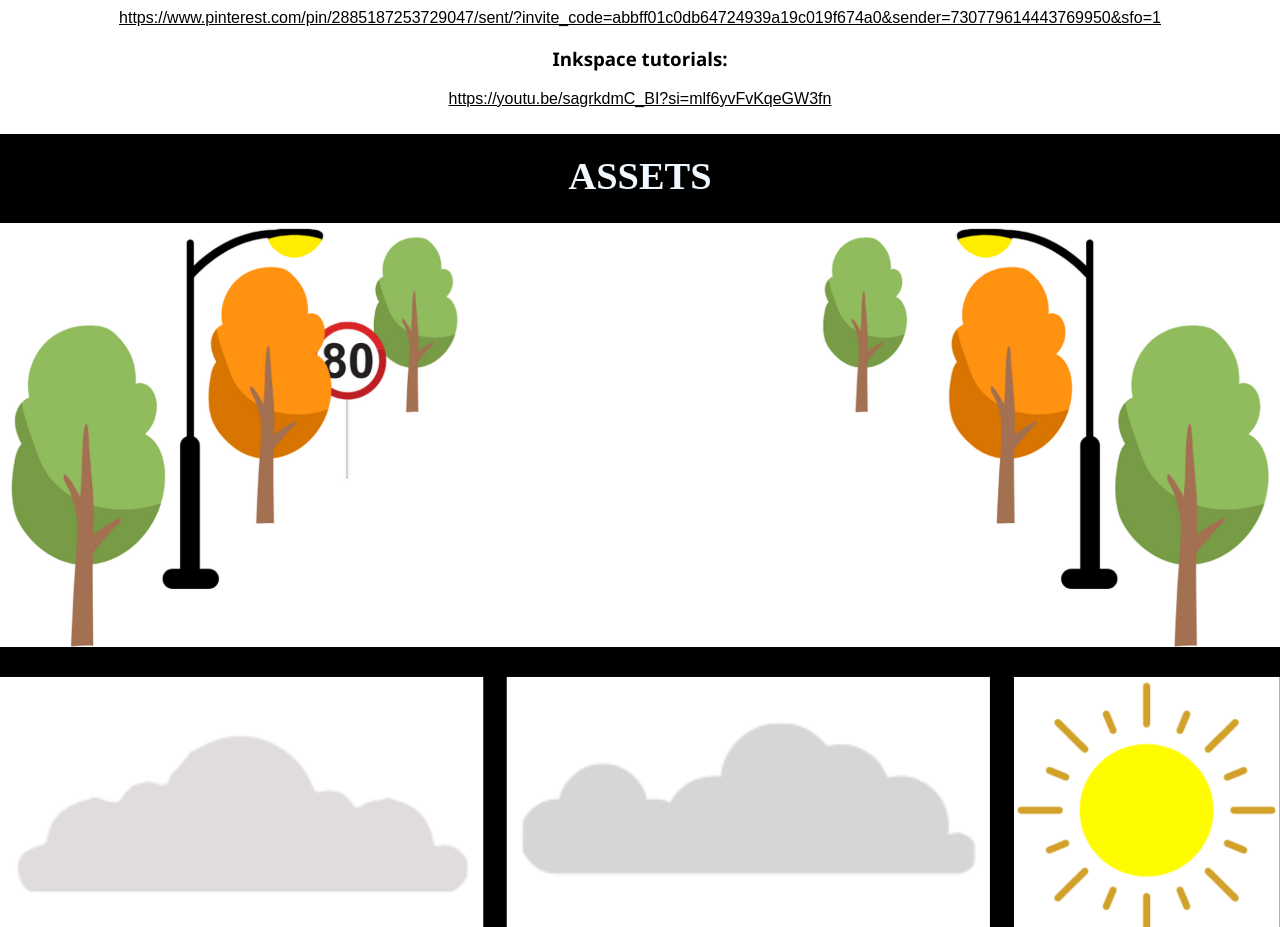
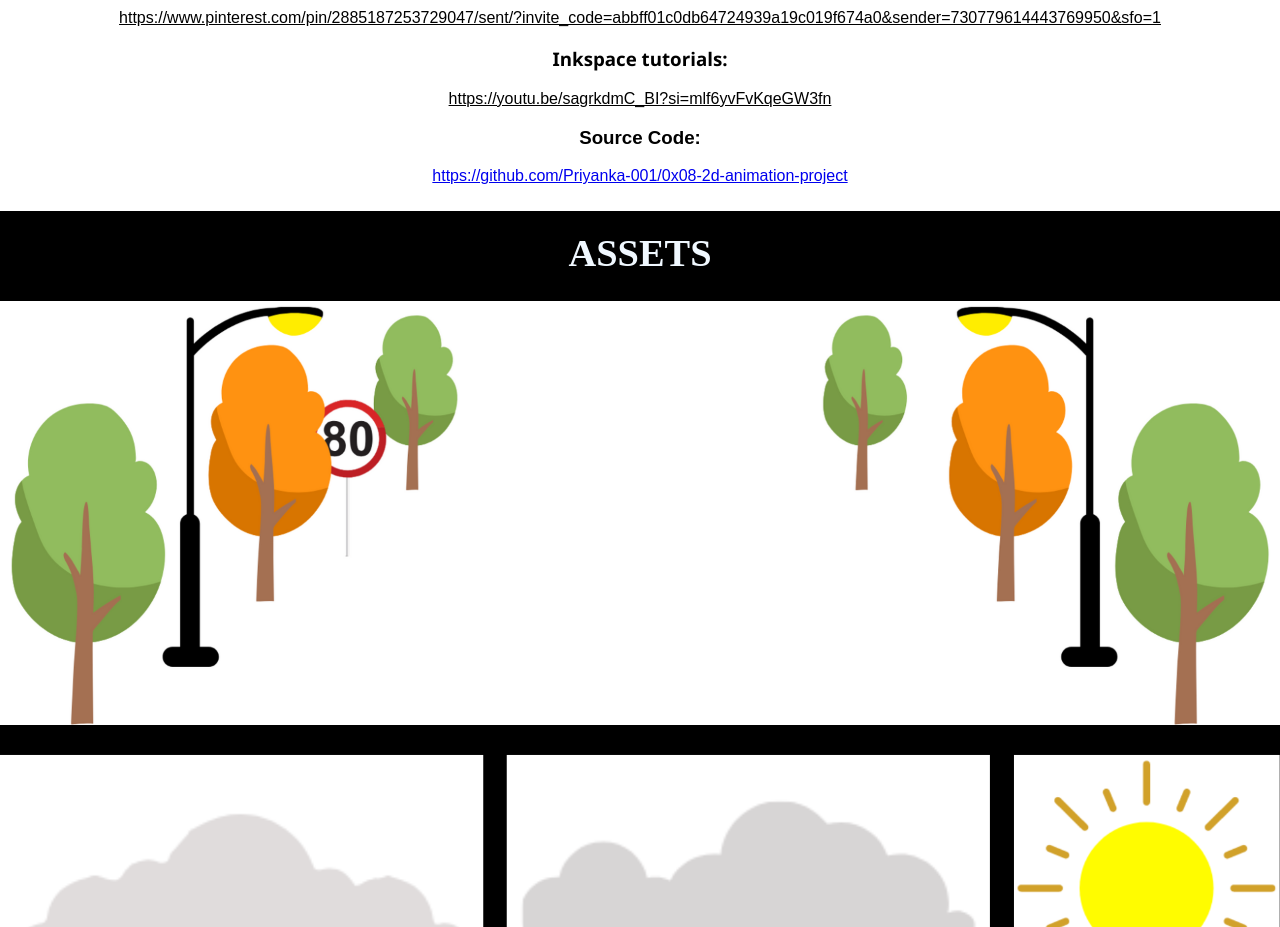
Before and after one commit to saneha-garg/Travel_beats_animation, a plain HTML site: page index.html in a window 1280 px wide. Shown: the part 840-1767 px from the top of the page. Drawn offline with Linux system fonts and the light colour scheme.

Commit message:
Update index.html

```diff
--- a/index.html
+++ b/index.html
@@ -43,6 +43,10 @@
         <div class="resource-two">
             <h3>Inkspace tutorials: </h3>
             <a href="https://youtu.be/sagrkdmC_BI?si=mlf6yvFvKqeGW3fn">https://youtu.be/sagrkdmC_BI?si=mlf6yvFvKqeGW3fn</a>
+        </div>
+          <div class="resource-three">
+            <h3>Source Code: </h3>
+            <a href="https://github.com/Priyanka-001/0x08-2d-animation-project">https://github.com/Priyanka-001/0x08-2d-animation-project</a>
         </div>
       </div>
     </div>
```
